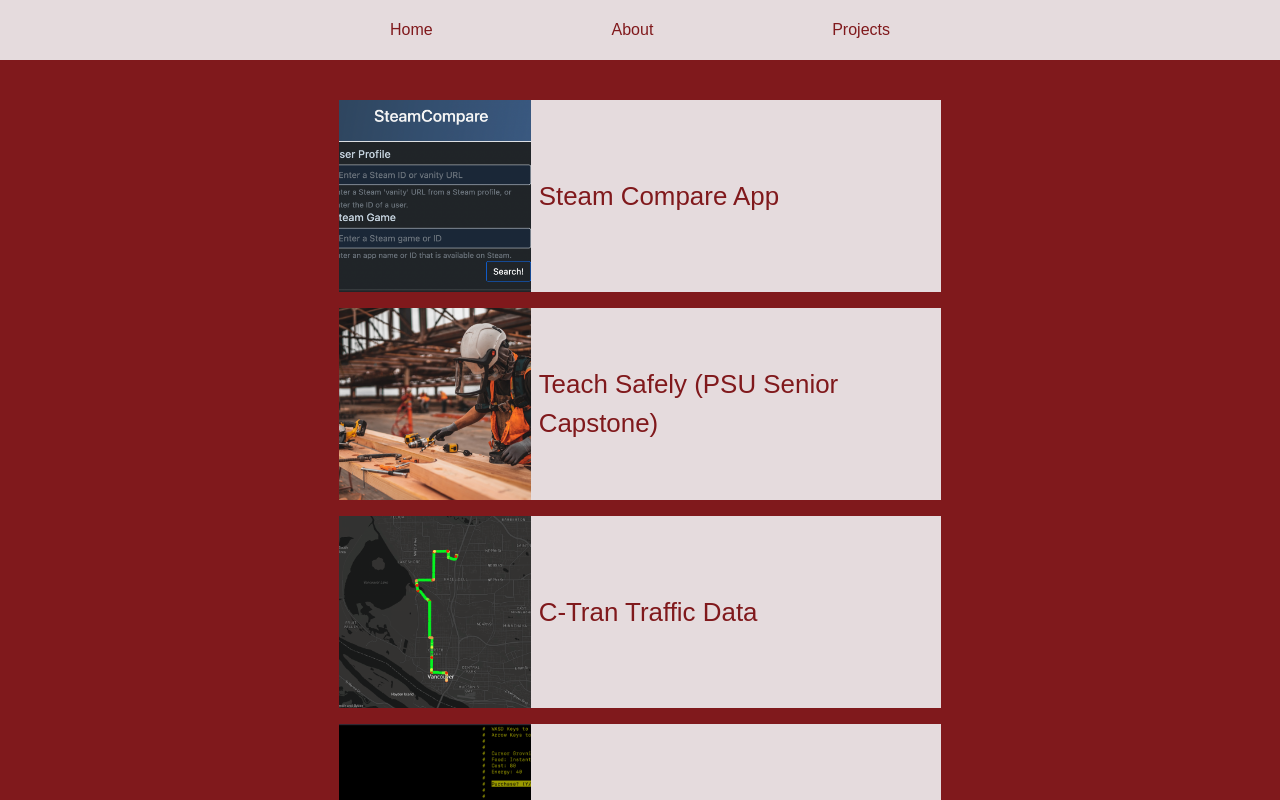
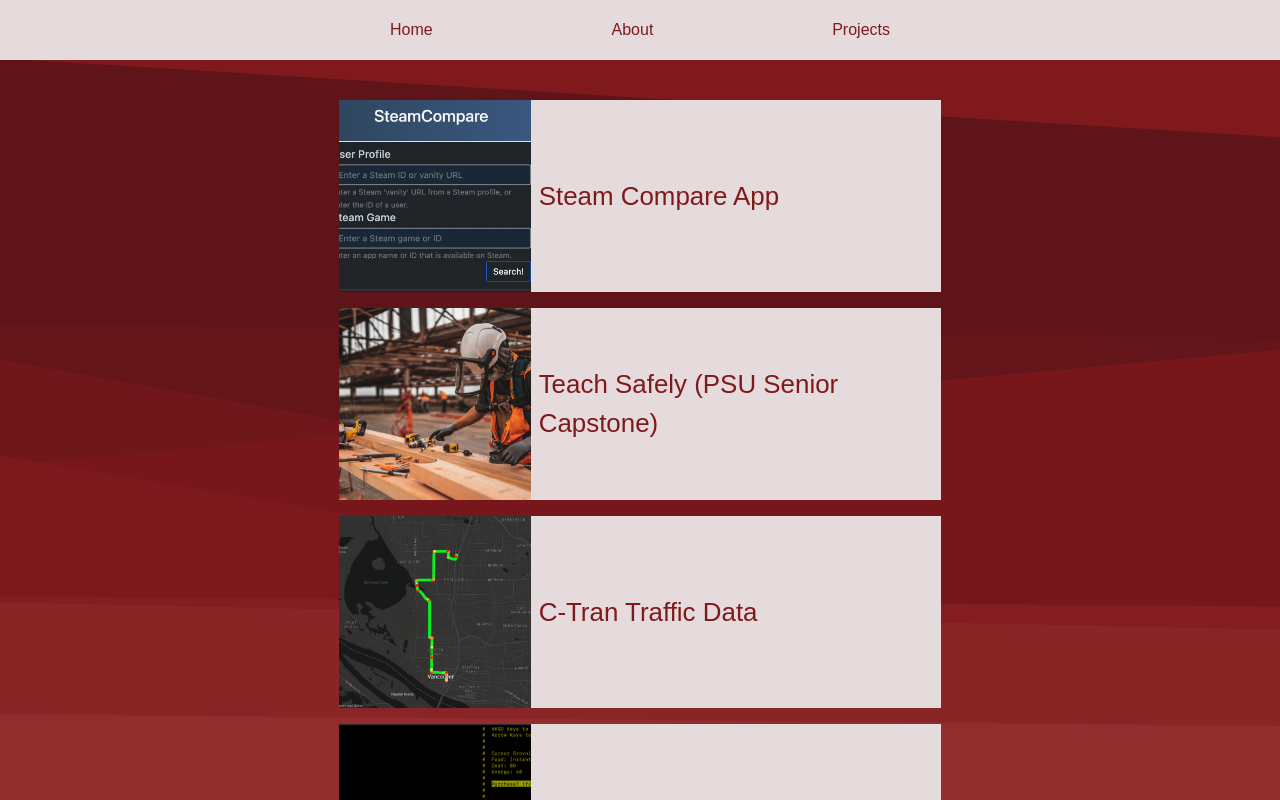
Before and after one commit to Arturo-Bravo/portfolio, an Angular app: page /projects in a window 1280 px wide. Shown: the top 800 px of the page. Built offline with nearby package versions, Linux system fonts and the light colour scheme.

Commit message:
added a more interesting background

```diff
--- a/src/app/app.component.html
+++ b/src/app/app.component.html
@@ -34,7 +34,7 @@
       </li>
     </ul>
   </div>
-  <div *ngIf="router.url == '/'" class="intro container-fluid">
+  <div *ngIf="router.url == '/'" class="intro container-fluid back layers">
     <div class="row justify-content-center">
       <div class="col-10 col-md-8">
         <h1 class="p-2">Hello, I am Arturo Bravo</h1>
@@ -52,5 +52,4 @@
     </div>
   </div>
   <router-outlet></router-outlet>
-
 </div>
--- a/src/app/components/projects/projects.component.html
+++ b/src/app/components/projects/projects.component.html
@@ -1,4 +1,4 @@
-<div class="projects p-4 toBlur">
+<div class="projects p-4 toBlur back layers">
 	<div *ngFor="let project of projects" class="project row justify-content-center" >
 			<img [src]="project.pic" [id]="project.pic" class="title col-8" alt="{{project.name}} image" (click)="selectProj(project)">
 			<div class="title-text px-2 col-4" (click)="selectProj(project)">
--- a/src/styles.css
+++ b/src/styles.css
@@ -70,3 +70,14 @@
 	flex: 1 1 auto;
 	display: flex;
 }
+
+
+.back{
+	width: 100%;
+	background-repeat: no-repeat;
+	background-position: center;
+	background-size: cover;
+}
+.layers{
+	background-image: url('assets/red-layer.svg');
+}
```
Also changed, not shown: src/assets/red-layer.svg (added).
